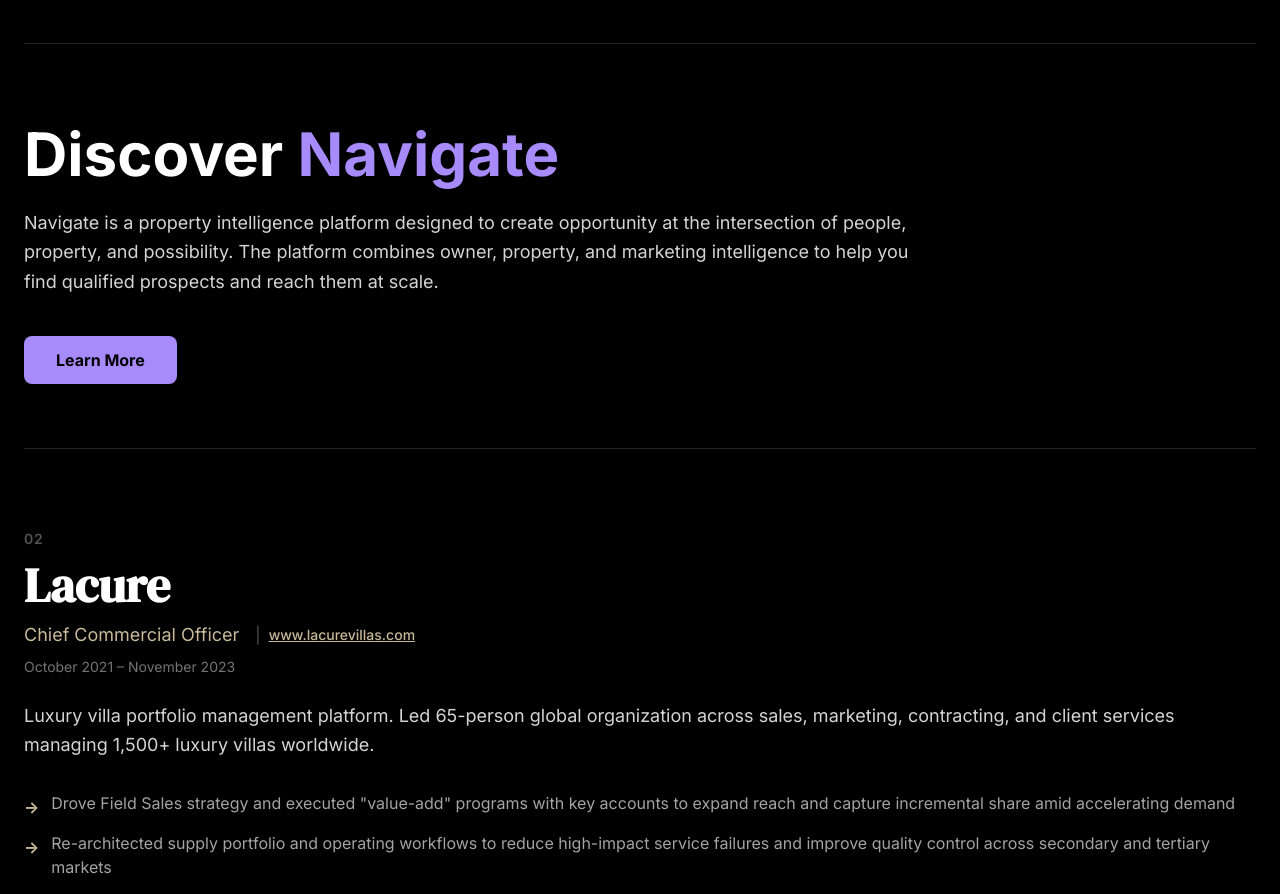
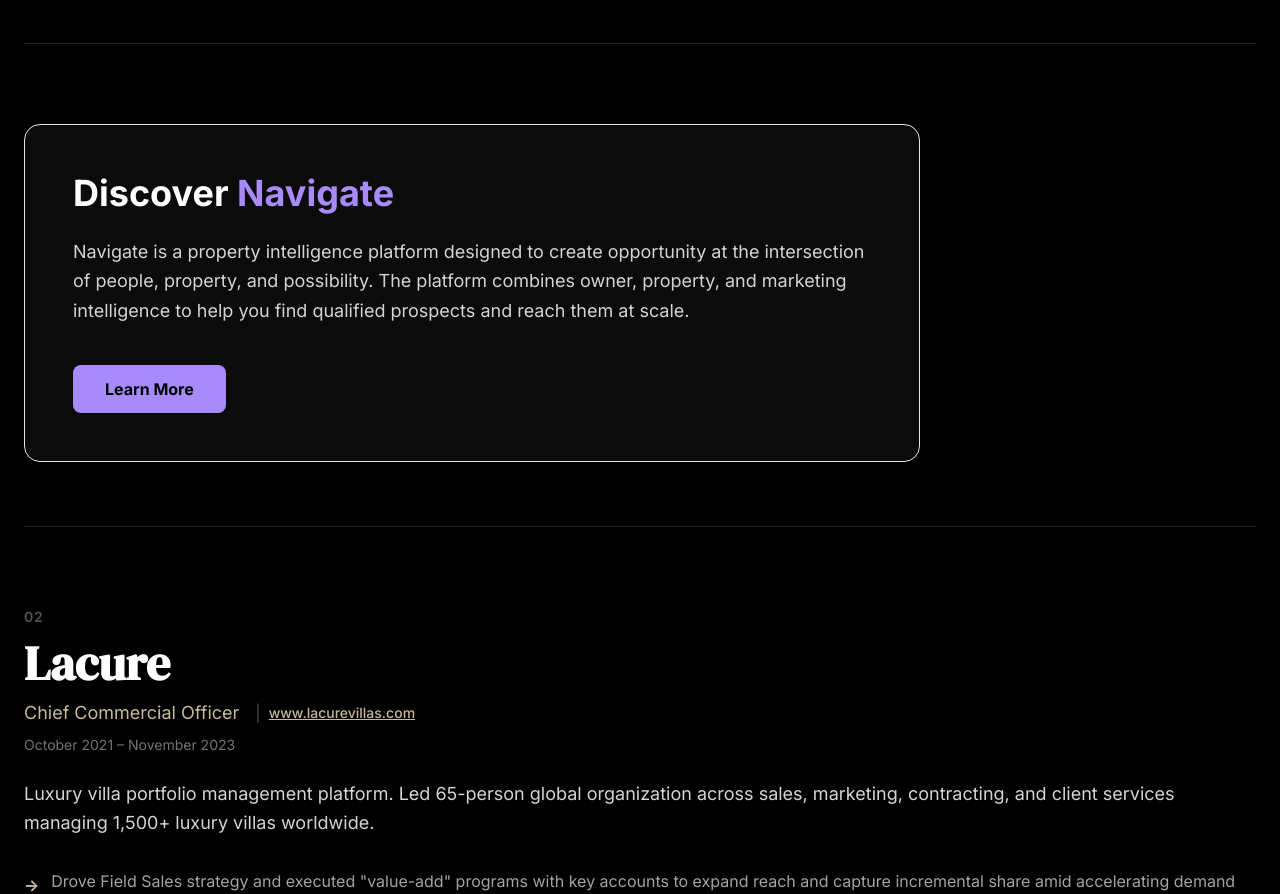
Before and after one commit to letsnavigatebmw/brandonmweaver, a React (Vite) app: page / in a window 1280 px wide. Shown: the part 3160-4054 px from the top of the page. Built offline with nearby package versions, Linux system fonts and the light colour scheme.

Commit message:
Add border/box styling back to Navigate card and reduce heading size

```diff
--- a/src/components/Projects.jsx
+++ b/src/components/Projects.jsx
@@ -140,9 +140,9 @@ export default function Projects() {
 
               {/* Navigate Platform Card */}
               <div className="pb-16 border-b border-gray-800">
-                <div className="max-w-4xl space-y-6">
+                <div className="max-w-4xl bg-gray-900/50 border border-purple-500/30 rounded-2xl p-12 space-y-6">
                   {/* Heading */}
-                  <h2 className="text-5xl md:text-6xl font-bold">
+                  <h2 className="text-3xl md:text-4xl font-bold">
                     <span className="text-white">Discover </span>
                     <span style={{ color: '#a78bfa' }}>Navigate</span>
                   </h2>
```
